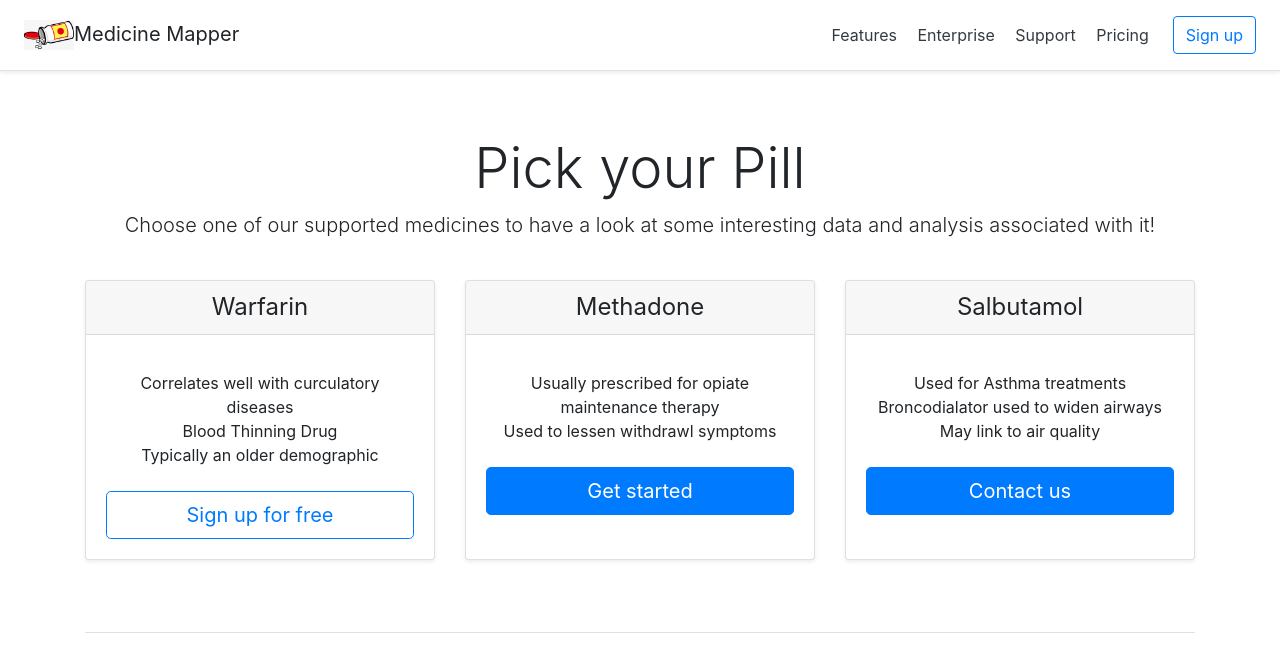
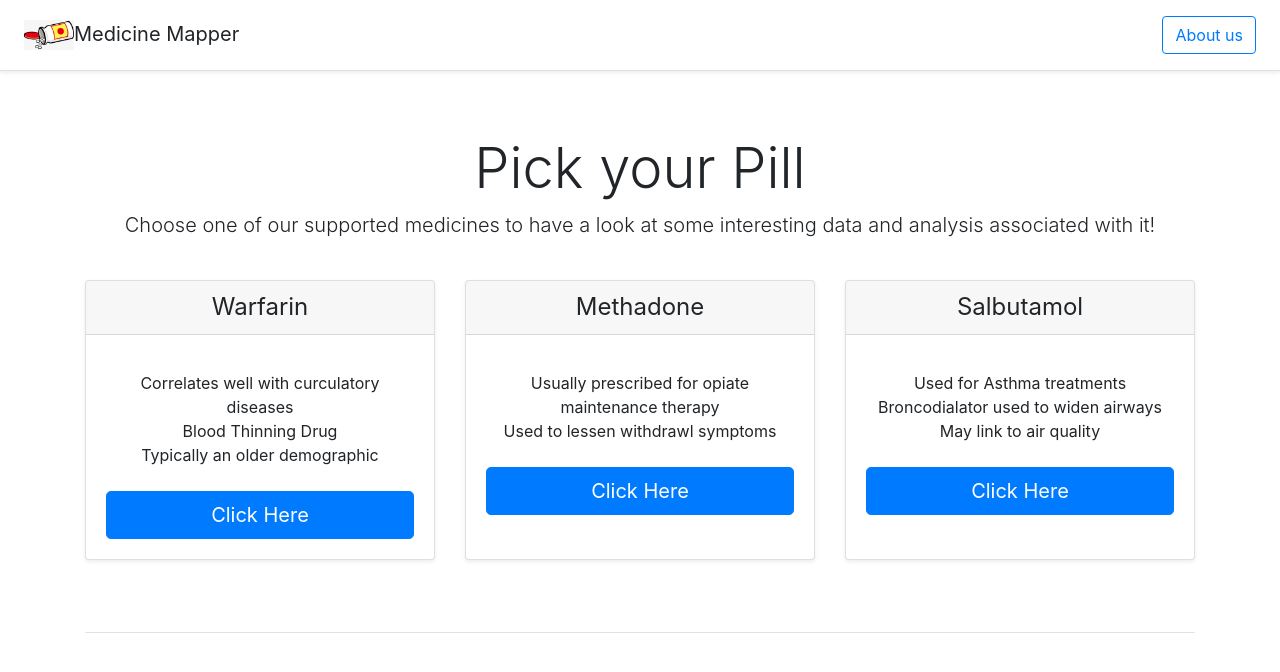
Before and after one commit to kieran12lamb/HCI, a Flask app: template templates/index.html in a window 1280 px wide. Shown: the top 672 px of the page. Run offline with Flask 2, Linux system fonts and the light colour scheme; the template is opened without the code that fills it, so the values that code supplies are empty; some libraries are stand-ins or nearby versions.

Commit message:
basic querying

```diff
--- a/app.py
+++ b/app.py
@@ -1,9 +1,15 @@
 from flask import Flask, request, render_template, abort, redirect, url_for, jsonify
 import json
+import urllib
 app = Flask(__name__)
+
+gpURL = 'https://www.opendata.nhs.scot/api/3/action/datastore_search?resource_id=34f02dbe-2827-47ae-821f-d529e26075cd&'
+prescriptionURL ='https://www.opendata.nhs.scot/api/3/action/datastore_search?resource_id=592f3b58-2da8-4cc7-b4ab-e0eb0f16aa3f&'
 
 @app.route("/")
 def index():
+    fileobj = urllib.request.urlopen(gpURL+'limit=1&q=title:jones' )
+    print(fileobj.read())
     return render_template('index.html')
 
 
--- a/templates/index.html
+++ b/templates/index.html
@@ -14,12 +16,8 @@
     <div class="d-flex flex-column flex-md-row align-items-center p-3 px-md-4 mb-3 bg-white border-bottom shadow-sm">
       <h5 class="my-0 mr-md-auto font-weight-normal"><img src="static/images/medicine.jpg" style="height:auto;width:50px"></img>Medicine Mapper</h5>
       <nav class="my-2 my-md-0 mr-md-3">
-        <a class="p-2 text-dark" href="#">Features</a>
-        <a class="p-2 text-dark" href="#">Enterprise</a>
-        <a class="p-2 text-dark" href="#">Support</a>
-        <a class="p-2 text-dark" href="#">Pricing</a>
       </nav>
-      <a class="btn btn-outline-primary" href="#">Sign up</a>
+      <a class="btn btn-outline-primary" href="#">About us</a>
     </div>
 
     <div class="pricing-header px-3 py-3 pt-md-5 pb-md-4 mx-auto text-center">
@@ -39,7 +37,7 @@
               <li>Blood Thinning Drug</li>
               <li>Typically an older demographic</li>
             </ul>
-            <button type="button" class="btn btn-lg btn-block btn-outline-primary">Sign up for free</button>
+            <button type="button" class="btn btn-lg btn-block btn-primary">Click Here</button>
           </div>
         </div>
         <div class="card mb-4 shadow-sm">
@@ -51,7 +49,7 @@
               <li>Usually prescribed for opiate maintenance therapy</li>
               <li>Used to lessen withdrawl symptoms</li>
             </ul>
-            <button type="button" class="btn btn-lg btn-block btn-primary">Get started</button>
+            <button type="button" class="btn btn-lg btn-block btn-primary">Click Here</button>
           </div>
         </div>
         <div class="card mb-4 shadow-sm">
@@ -64,7 +62,7 @@
               <li>Broncodialator used to widen airways</li>
               <li>May link to air quality</li>
             </ul>
-            <button type="button" class="btn btn-lg btn-block btn-primary">Contact us</button>
+            <button type="button" class="btn btn-lg btn-block btn-primary">Click Here</button>
           </div>
         </div>
       </div>
```
Also changed, not shown: other parts of templates/index.html (+3 -1 lines), 6 other files.
